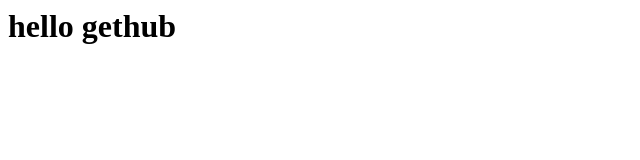
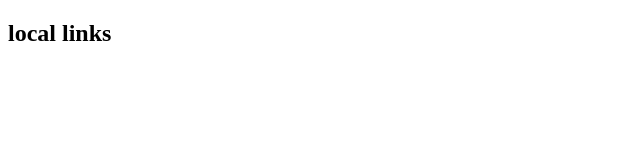
Before and after one commit to Ashleshagit/sample, a plain HTML site: page index.html in a window 1280 px wide. Shown: the whole page, without its empty margins (0-640 px from the left). Drawn offline with Linux system fonts and the light colour scheme.

Commit message:
Update index.html

```diff
--- a/index.html
+++ b/index.html
@@ -1,15 +1,6 @@
+<!DOCTYPE html>
 <html>
-  <title>
-    first git hubpage
-  </title>
   <body>
-    <h1> hello gethub</h1>
-    <style>
-      body {
-
-      <p>
-      <a herf="https://www.w3.org/">w3c</a> this is a link </p>
-      }
-    </style>
+    <h2> local links</h2>
   </body>
 </html>
```
